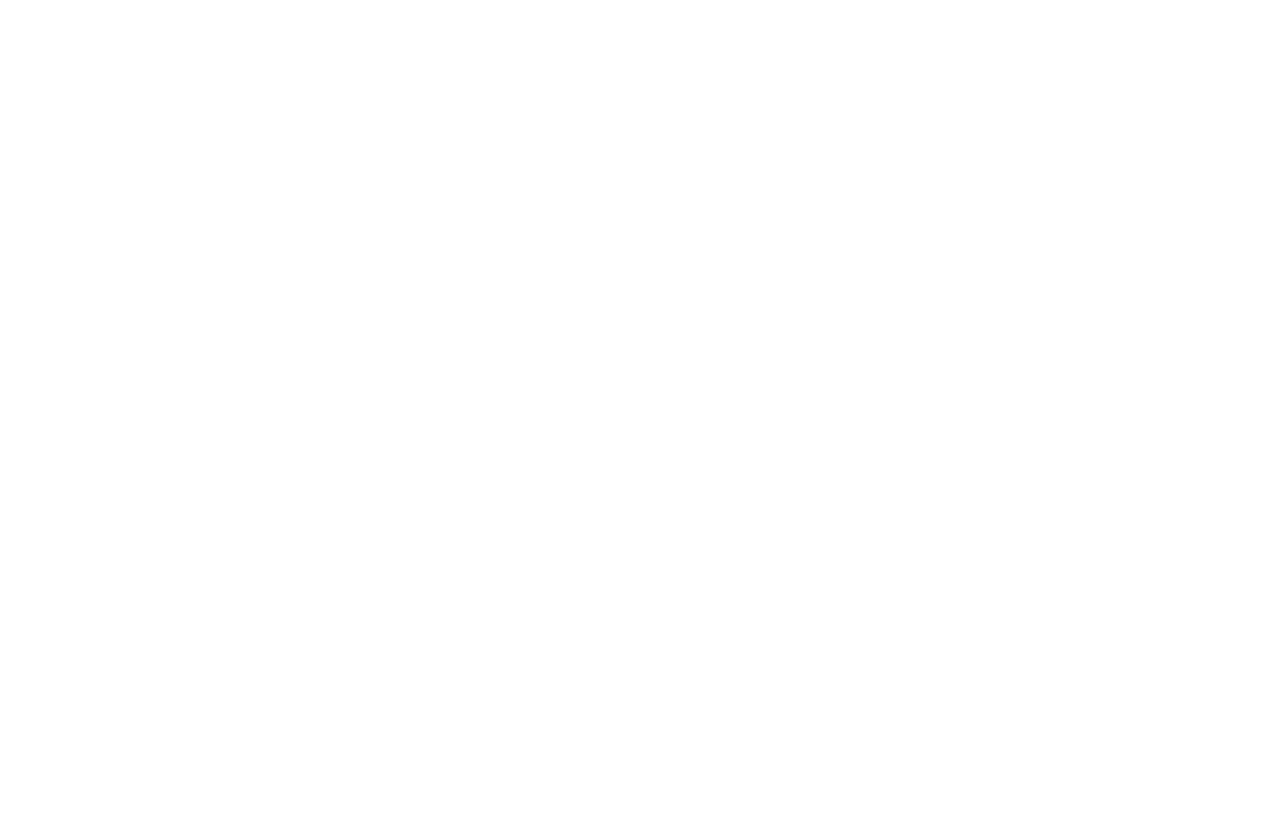
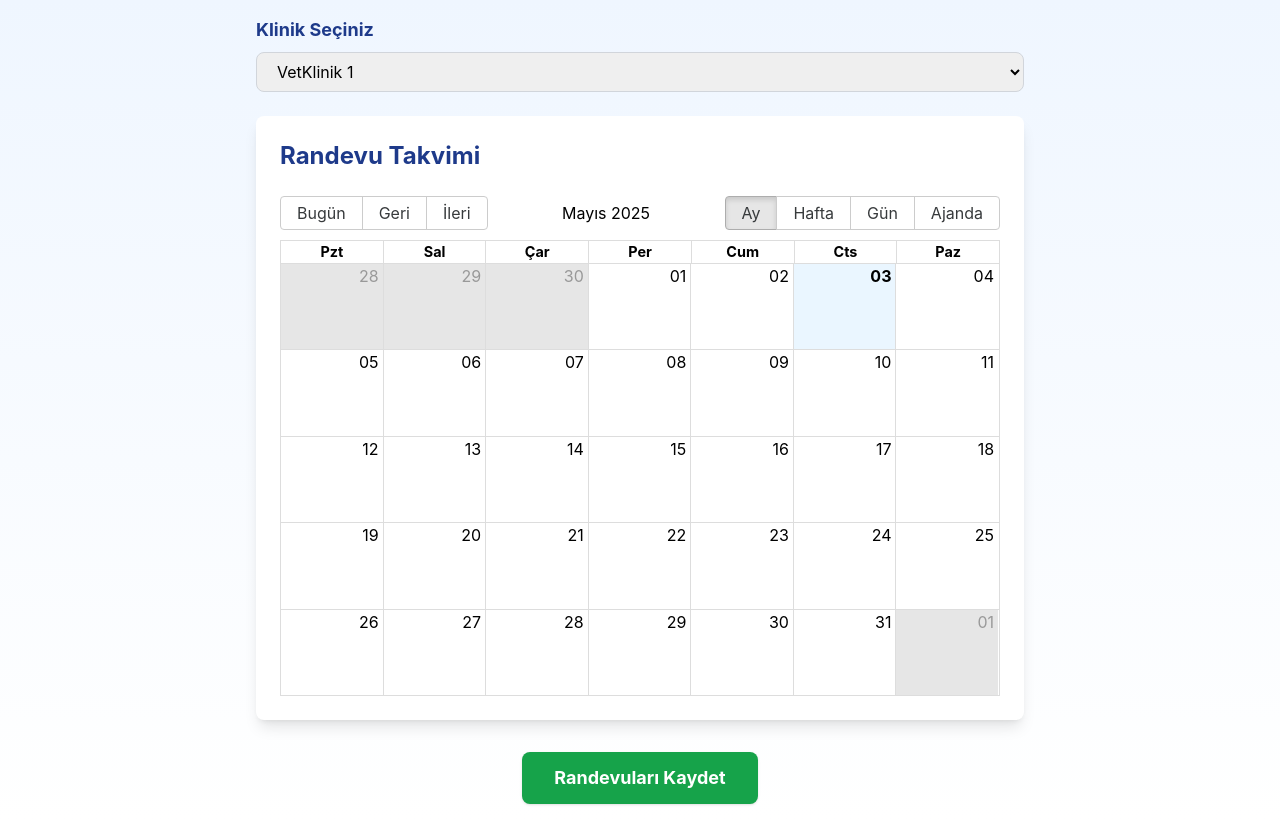
Before and after one commit to Northeaster0/Vet_Tracking, a React (Create React App) app in the folder frontend/: page /patientAppointment in a window 1280 px wide. Before the commit this address had no page. Built offline with nearby package versions, Linux system fonts and the light colour scheme.

Commit message:
Add PatientAppointment route and update PatientDashboard links
- Introduced a new route for the PatientAppointment page in App.tsx.
- Updated the PatientDashboard component to include a link to the new appointment page, enhancing navigation for users.

```diff
--- a/frontend/src/App.tsx
+++ b/frontend/src/App.tsx
@@ -28,6 +28,7 @@
 import FunFacts from './components/FunFacts';
 import Anamnezs from './pages/Anamnezs';
 import VeterinarianOnCall from './pages/VeterinarianOnCall';
+import PatientAppointment from './pages/PatientAppointment';
 
 function App() {
   return (
@@ -115,6 +116,7 @@
         <Route path="/patient-reports" element={<PatientReports />} />
         <Route path="/anamnezs" element={<Anamnezs />} />
         <Route path="/veterinarian-on-call" element={<VeterinarianOnCall />} />
+        <Route path="/patientAppointment" element={<PatientAppointment />} />
       </Routes>
     </Router>
   );
--- /dev/null
+++ b/frontend/src/pages/PatientAppointment.tsx
@@ -0,0 +1,152 @@
+import React, { useState } from 'react';
+import { Calendar, dateFnsLocalizer } from 'react-big-calendar';
+import { format, parse, startOfWeek, getDay } from 'date-fns';
+import { tr } from 'date-fns/locale';
+import 'react-big-calendar/lib/css/react-big-calendar.css';
+
+const clinics = [
+  { id: 1, name: 'VetKlinik 1' },
+  { id: 2, name: 'VetKlinik 2' },
+  { id: 3, name: 'VetKlinik 3' },
+  { id: 4, name: 'VetKlinik 4' },
+];
+
+const exampleAnimals = [
+  { id: 1, name: 'Pamuk' },
+  { id: 2, name: 'Karabas' },
+  { id: 3, name: 'Boncuk' },
+];
+
+const locales = { 'tr-TR': tr };
+const localizer = dateFnsLocalizer({ format, parse, startOfWeek, getDay, locales });
+
+const PatientAppointment: React.FC = () => {
+  const [selectedClinic, setSelectedClinic] = useState<number>(clinics[0].id);
+  const [appointments, setAppointments] = useState<any[]>([]);
+  const [showModal, setShowModal] = useState(false);
+  const [selectedDate, setSelectedDate] = useState<Date | null>(null);
+  const [modalTime, setModalTime] = useState('');
+  const [selectedAnimal, setSelectedAnimal] = useState<number>(exampleAnimals[0].id);
+  const [modalReason, setModalReason] = useState('');
+
+  // Takvimde boş bir alana tıklanınca modal aç
+  const handleSelectSlot = (slotInfo: any) => {
+    setSelectedDate(slotInfo.start);
+    setModalTime('');
+    setSelectedAnimal(exampleAnimals[0].id);
+    setModalReason('');
+    setShowModal(true);
+  };
+
+  // Modalda kaydet
+  const handleModalSave = () => {
+    if (!selectedDate || !modalTime || !selectedAnimal) return;
+    const dateStr = selectedDate.toISOString().split('T')[0];
+    const dateTime = `${dateStr}T${modalTime}`;
+    setAppointments(prev => [
+      ...prev,
+      {
+        title: `${clinics.find(c => c.id === selectedClinic)?.name} - ${exampleAnimals.find(a => a.id === selectedAnimal)?.name} - ${modalReason}`,
+        start: new Date(dateTime),
+        end: new Date(dateTime),
+        clinicId: selectedClinic,
+        animalId: selectedAnimal,
+        reason: modalReason,
+      }
+    ]);
+    setShowModal(false);
+  };
+
+  return (
+    <div className="min-h-screen bg-gradient-to-b from-blue-50 to-white p-4">
+      <div className="max-w-3xl mx-auto">
+        {/* Klinik seçimi */}
+        <div className="mb-6">
+          <label className="block text-lg font-bold text-blue-900 mb-2">Klinik Seçiniz</label>
+          <select
+            value={selectedClinic}
+            onChange={e => setSelectedClinic(Number(e.target.value))}
+            className="w-full px-4 py-2 border border-gray-300 rounded-lg focus:ring-2 focus:ring-blue-500 focus:border-blue-500"
+          >
+            {clinics.map(clinic => (
+              <option key={clinic.id} value={clinic.id}>{clinic.name}</option>
+            ))}
+          </select>
+        </div>
+
+        {/* Takvim */}
+        <div className="bg-white rounded-lg shadow-lg p-6">
+          <h2 className="text-2xl font-bold text-blue-900 mb-6">Randevu Takvimi</h2>
+          <Calendar
+            localizer={localizer}
+            events={appointments}
+            startAccessor="start"
+            endAccessor="end"
+            style={{ height: 500 }}
+            messages={{
+              next: 'İleri',
+              previous: 'Geri',
+              today: 'Bugün',
+              month: 'Ay',
+              week: 'Hafta',
+              day: 'Gün',
+              agenda: 'Ajanda',
+            }}
+            culture="tr-TR"
+            selectable
+            onSelectSlot={handleSelectSlot}
+          />
+        </div>
+
+        {/* Modal */}
+        {showModal && (
+          <div className="fixed inset-0 flex items-center justify-center bg-black bg-opacity-40 z-50">
+            <div className="bg-white rounded-lg shadow-lg p-6 w-full max-w-md">
+              <h3 className="text-lg font-bold mb-4">Yeni Randevu Oluştur</h3>
+              <div className="mb-4">
+                <label className="block text-sm font-medium text-gray-700 mb-1">Tarih</label>
+                <input type="text" value={selectedDate?.toLocaleDateString('tr-TR')} disabled className="w-full px-3 py-2 border rounded bg-gray-100" />
+              </div>
+              <div className="mb-4">
+                <label className="block text-sm font-medium text-gray-700 mb-1">Hayvan Seç</label>
+                <select
+                  value={selectedAnimal}
+                  onChange={e => setSelectedAnimal(Number(e.target.value))}
+                  className="w-full px-3 py-2 border rounded"
+                >
+                  {exampleAnimals.map(animal => (
+                    <option key={animal.id} value={animal.id}>{animal.name}</option>
+                  ))}
+                </select>
+              </div>
+              <div className="mb-4">
+                <label className="block text-sm font-medium text-gray-700 mb-1">Randevu Sebebi</label>
+                <textarea value={modalReason} onChange={e => setModalReason(e.target.value)} className="w-full px-3 py-2 border rounded" rows={2} placeholder="Sebep yazın..." />
+              </div>
+              <div className="mb-4">
+                <label className="block text-sm font-medium text-gray-700 mb-1">Saat</label>
+                <input type="time" value={modalTime} onChange={e => setModalTime(e.target.value)} className="w-full px-3 py-2 border rounded" required />
+              </div>
+              <div className="flex justify-end gap-2">
+                <button onClick={() => setShowModal(false)} className="px-4 py-2 bg-gray-300 rounded hover:bg-gray-400">İptal</button>
+                <button onClick={handleModalSave} className="px-4 py-2 bg-blue-600 text-white rounded hover:bg-blue-700">Kaydet</button>
+              </div>
+            </div>
+          </div>
+        )}
+
+        {/* En altta kaydet butonu */}
+        <div className="flex justify-center mt-8">
+          <button
+            onClick={() => alert('Randevular kaydedildi!')}
+            className="px-8 py-3 bg-green-600 text-white rounded-lg text-lg font-bold shadow hover:bg-green-700 transition"
+          >
+            Randevuları Kaydet
+          </button>
+        </div>
+      </div>
+    </div>
+  );
+};
+
+export default PatientAppointment;
--- a/frontend/src/pages/PatientDashboard.tsx
+++ b/frontend/src/pages/PatientDashboard.tsx
@@ -16,6 +16,7 @@
     { title: 'Radyolojik ve Labaratuvar Sonuçları', path: '/patientTestResults', color: 'bg-purple-600 hover:bg-purple-700' },
     { title: 'Aşı Durumu', path: '/patientVaccineStatus', color: 'bg-yellow-600 hover:bg-yellow-700' },
     { title: 'Nöbetçi Veterinerler', path: '/veterinarian-on-call', color: 'bg-pink-600 hover:bg-pink-700' },
+    { title: 'RandevuAl', path: '/patientAppointment', color: 'bg-orange-600 hover:bg-orange-700' },
     { title: 'Çıkış Yap', path: '/', color: 'bg-red-600 hover:bg-red-700' }
   ];
 
```
